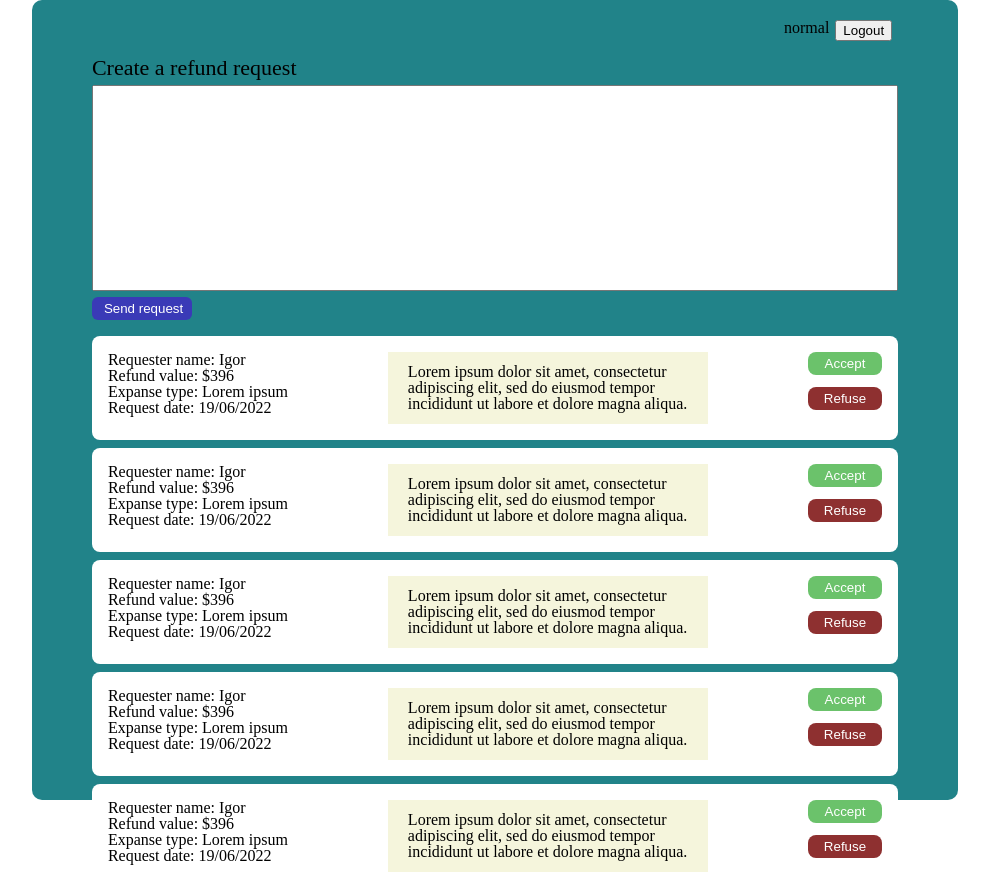
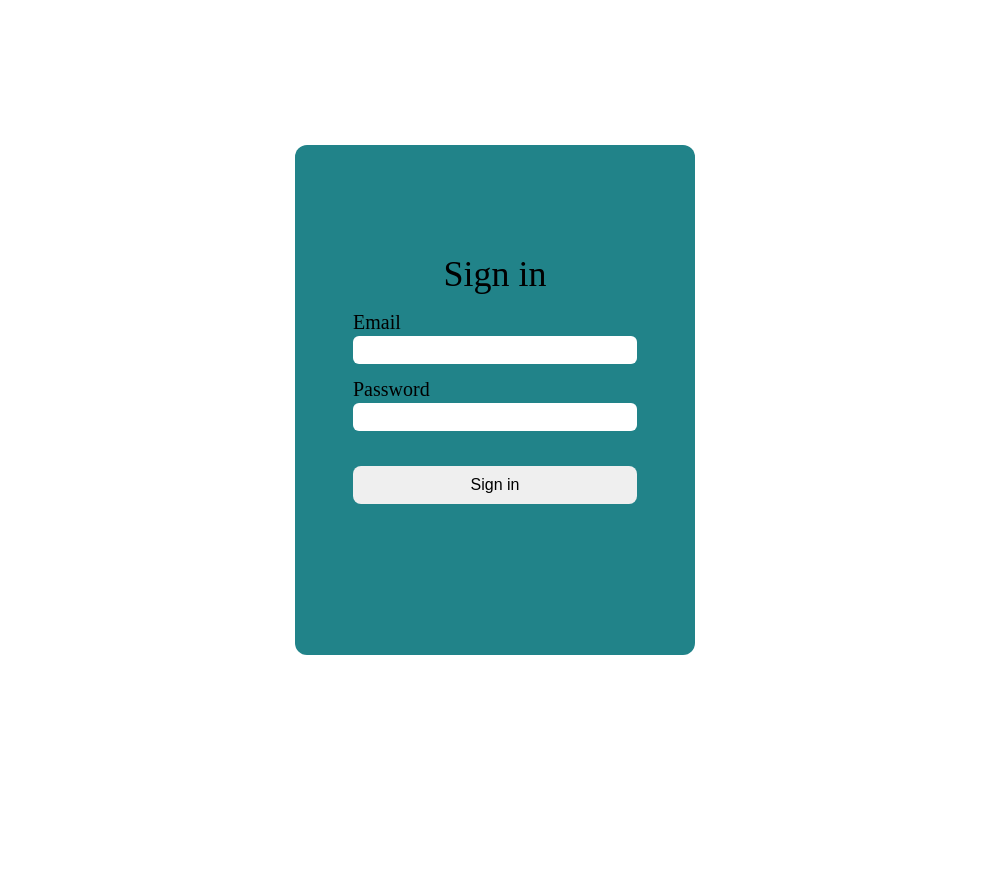
Before and after one commit to HenriqueeLimaa/PSA-Front, a React (Vite) app: page /dashboard in a window 1280 px wide. Shown: the whole page, without its empty margins (145-1134 px from the left). After the commit the page ends 800 px from the top, so only its background shows below. Built offline with nearby package versions, Linux system fonts and the light colour scheme.

Commit message:
Add files via upload

```diff
--- a/src/App.jsx
+++ b/src/App.jsx
@@ -1,17 +1,36 @@
 import "./App.css";
-import { BrowserRouter, Route, Routes } from "react-router-dom";
+import { useState } from "react";
+// import { BrowserRouter, Route, Routes } from "react-router-dom";
 import { SigninPage } from "./pages/signinPage/signinPage";
 import { AdminDashboard } from "./pages/adminDashboard/adminDashboard";
 
 function App() {
+  const [isLoggedIn, setIsLoggedIn] = useState(false);
+  const [isAdmin, setIsAdmin] = useState(false);
+
+  let isLoggedInStorage = localStorage.getItem('isLoggedIn');
+
+  const logoutHandler = () => {
+    setIsLoggedIn(false);
+    localStorage.setItem('isLoggedIn', false);
+  };
+
+  const loginHandler = () => {
+    setIsLoggedIn(true);
+    localStorage.setItem('isLoggedIn', true);
+  };
+
   return (
     <div className="app-container">
-      <BrowserRouter>
+      {isLoggedIn === false && <SigninPage onLogin={loginHandler} />}
+      {isLoggedIn === true && <AdminDashboard onLogout={logoutHandler} isAdmin={isAdmin} />}
+
+      {/* <BrowserRouter>
         <Routes>
           <Route path="/signin" element={<SigninPage />} />
           <Route path="/dashboard" element={<AdminDashboard />} />
         </Routes>
-      </BrowserRouter>
+      </BrowserRouter> */}
     </div>
   );
 }
--- a/src/components/signin/signinContainer.jsx
+++ b/src/components/signin/signinContainer.jsx
@@ -1,20 +1,23 @@
-import './signinContainer.css';
+/* eslint-disable react/prop-types */
+import "./signinContainer.css";
 
-export const SigninContainer = () => {
-    return(
+export const SigninContainer = (props) => {
+  return (
     <div className="signin-container">
-            <p className='signin-title'>Sign in</p>
-            <form type='submit'>
-                <div className='input-container'>
+      <p className="signin-title">Sign in</p>
+      <form type="submit">
+        <div className="input-container">
           <label htmlFor="emailInput">Email</label>
-                    <input id="emailInput" type="email" className />
+          <input id="emailInput" type="email" />
         </div>
-                <div className='input-container'>
+        <div className="input-container">
           <label htmlFor="passwordInput">Password</label>
           <input id="passwordInput" type="password" />
         </div>
-                <button className='signin-button' type='submit'>Sign in</button>
+        <button className="signin-button" type="submit" onClick={props.onLogin}>
+          Sign in
+        </button>
       </form>
     </div>
   );
-}
+};
--- a/src/pages/adminDashboard/adminDashboard.css
+++ b/src/pages/adminDashboard/adminDashboard.css
@@ -40,6 +40,7 @@
 .logout-container > span,
 .logout-container > button {
   margin-right: 6px;
+  max-height: 20px;
 }
 
 .refund-items-container {
--- a/src/pages/adminDashboard/adminDashboard.jsx
+++ b/src/pages/adminDashboard/adminDashboard.jsx
@@ -1,20 +1,23 @@
+/* eslint-disable react/prop-types */
 import { useState } from "react";
 import "./adminDashboard.css";
 import { RefundItem } from "../../components/dashboard/refundItem";
 
-export const AdminDashboard = () => {
+export const AdminDashboard = (props) => {
   // mocka 3 items na lista
   const [refundItemsList, setRefundItemsList] = useState(["", "", "", "", ""]);
   const userType = "normal";
+
+  document.title = props.isAdmin ? 'Admin dashboard' : 'User dashboard'
 
   return (
     <div className="dashboard-page">
       <div className="dashboard-container">
         <div className="logout-container">
-          <span>{userType}</span>
-          <button>Logout</button>
+          <span>{props.isAdmin ? 'Admin' : 'Normal User'}</span>
+          <button onClick={props.onLogout}>Logout</button>
         </div>
-        {userType === "normal" && (
+        {!props.isAdmin && (
           <div className="create-refund-container">
             <label htmlFor="create-request">Create a refund request</label>
             <textarea id="create-request" className="create-request-input" />
--- a/src/pages/signinPage/signinPage.jsx
+++ b/src/pages/signinPage/signinPage.jsx
@@ -1,10 +1,12 @@
+/* eslint-disable react/prop-types */
 import { SigninContainer } from "../../components/signin/signinContainer";
 import "./signinPage.css";
 
-export const SigninPage = () => {
+export const SigninPage = (props) => {
+    document.title = 'Refund Dashboard Login'
     return(
         <div className="signin-page-container">
-            <SigninContainer />
+            <SigninContainer onLogin={props.onLogin} />
         </div>
     );
 }
```
Lines whose indentation alone changed are shown as unchanged.
